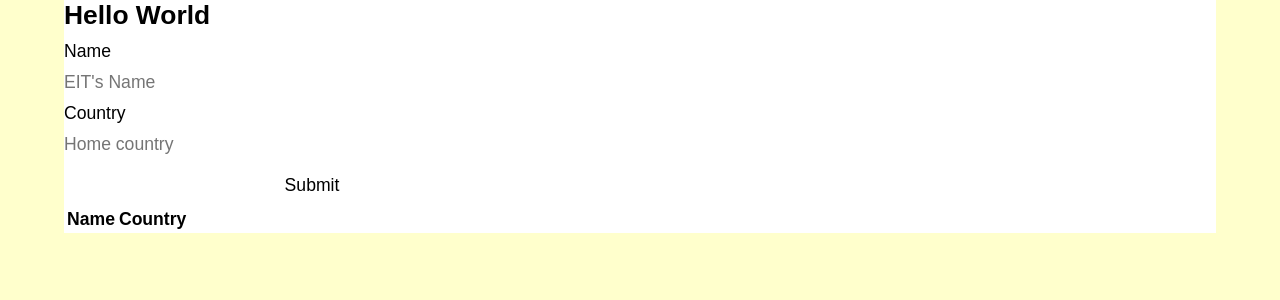
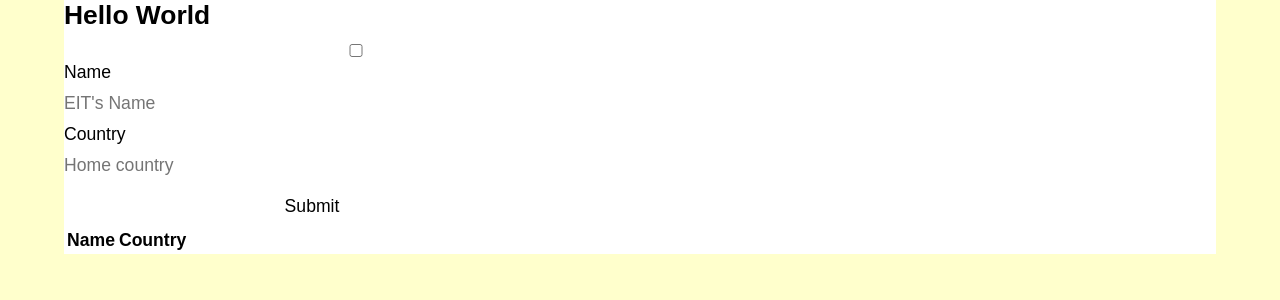
Before and after one commit to lawrence-chege/eit-app, a React (Create React App) app in the folder app/: page / in a window 1280 px wide. Shown: the top 300 px of the page. Built offline with nearby package versions, Linux system fonts and the light colour scheme.

Commit message:
add checkbox

```diff
--- a/app/src/Form.js
+++ b/app/src/Form.js
@@ -23,6 +23,9 @@ class Form extends Component{
         const {name, country} = this.state;
         return (
             <form className="new-eit">
+                <input
+                type="checkbox"
+                />
                 <label>Name </label>
                 <input
                     type="text"
```
